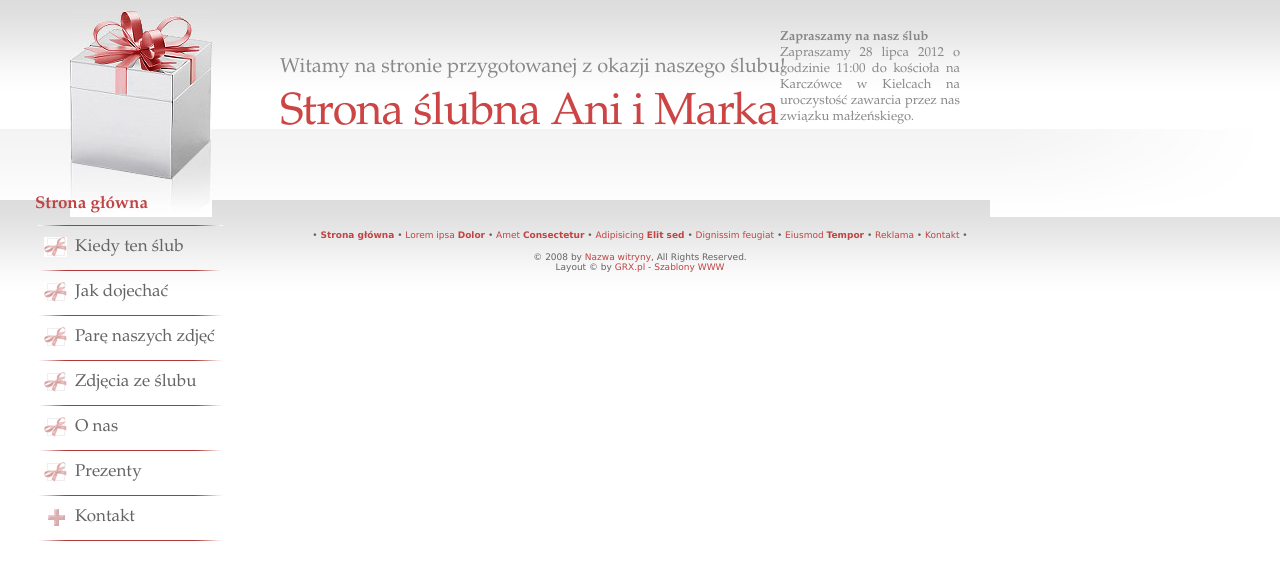
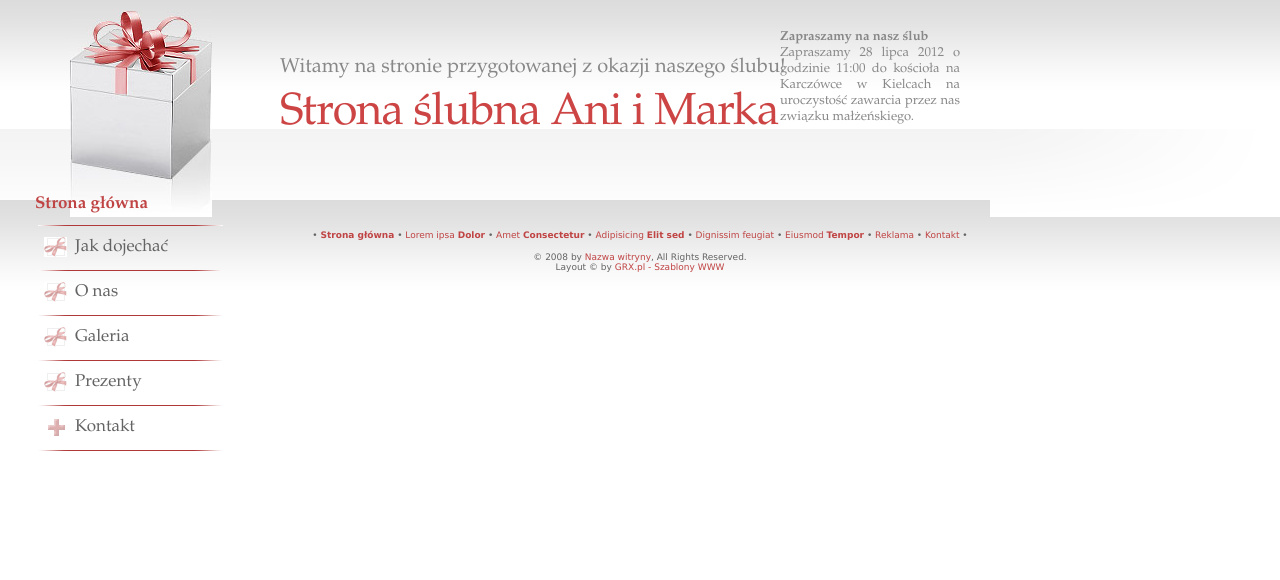
Before and after one commit to marekbrzoska/wedding, a Django app: template base/templates/base.html in a window 1280 px wide. Shown: the top 580 px of the page. Run offline with Django 3.2, Linux system fonts and the light colour scheme; the template is opened without the code that fills it, so the values that code supplies are empty.

Commit message:
set urls

```diff
--- a/base/templates/navi.html
+++ b/base/templates/navi.html
@@ -6,23 +6,16 @@
 
 <div class="sp"></div>
 
-<a href="#" class="menu" title="">Kiedy ten ślub</a>
+<a href="{% url directions %}" class="menu" title="">Jak dojechać</a>
 
 <div class="sp"></div>
 
-<a href="#" class="menu" title="">Jak dojechać</a>
+
+<a href="{% url about %}" class="menu" title="">O nas</a>
 
 <div class="sp"></div>
 
-<a href="#" class="menu" title="">Parę naszych zdjęć</a>
-
-<div class="sp"></div>
-
-<a href="#" class="menu" title="">Zdjęcia ze ślubu</a>
-
-<div class="sp"></div>
-
-<a href="#" class="menu" title="">O nas</a>
+<a href="#" class="menu" title="">Galeria</a>
 
 <div class="sp"></div>
 
--- a/base/urls.py
+++ b/base/urls.py
@@ -6,5 +6,8 @@ import settings
 
 urlpatterns = patterns('',
     url(r'^$', 'base.views.home', name='home'),
+    url(r'^about$', 'base.views.about', name='about'),
+    url(r'^directions$', 'base.views.directions', name='directions'),
+    url(r'^about$', 'base.views.about', name='about'),
     url(r'^static/(.*)$', 'django.views.static.serve', {'document_root': settings.STATIC_ROOT}),
 )
--- a/base/views.py
+++ b/base/views.py
@@ -5,3 +5,9 @@ from django.shortcuts import render
 
 def home(request):
     return render(request, 'home.html')
+
+def about(request):
+    return render(request, 'about.html')
+
+def directions(request):
+    return render(request, 'directions.html')
--- a/urls.py
+++ b/urls.py
@@ -10,6 +10,7 @@ admin.autodiscover()
 
 urlpatterns = patterns('',
     url(r'^gifts/', include(gifts.urls)),
+    #url(r'^galery/$', 'galery.views.list', name='galery'),
 
     # admin and admin docs
     url(r'^admin/', include(admin.site.urls)),
```
Also changed, not shown: base/templates/about.html (added, +7 -0 lines), base/templates/directions.html (added, +7 -0 lines).
